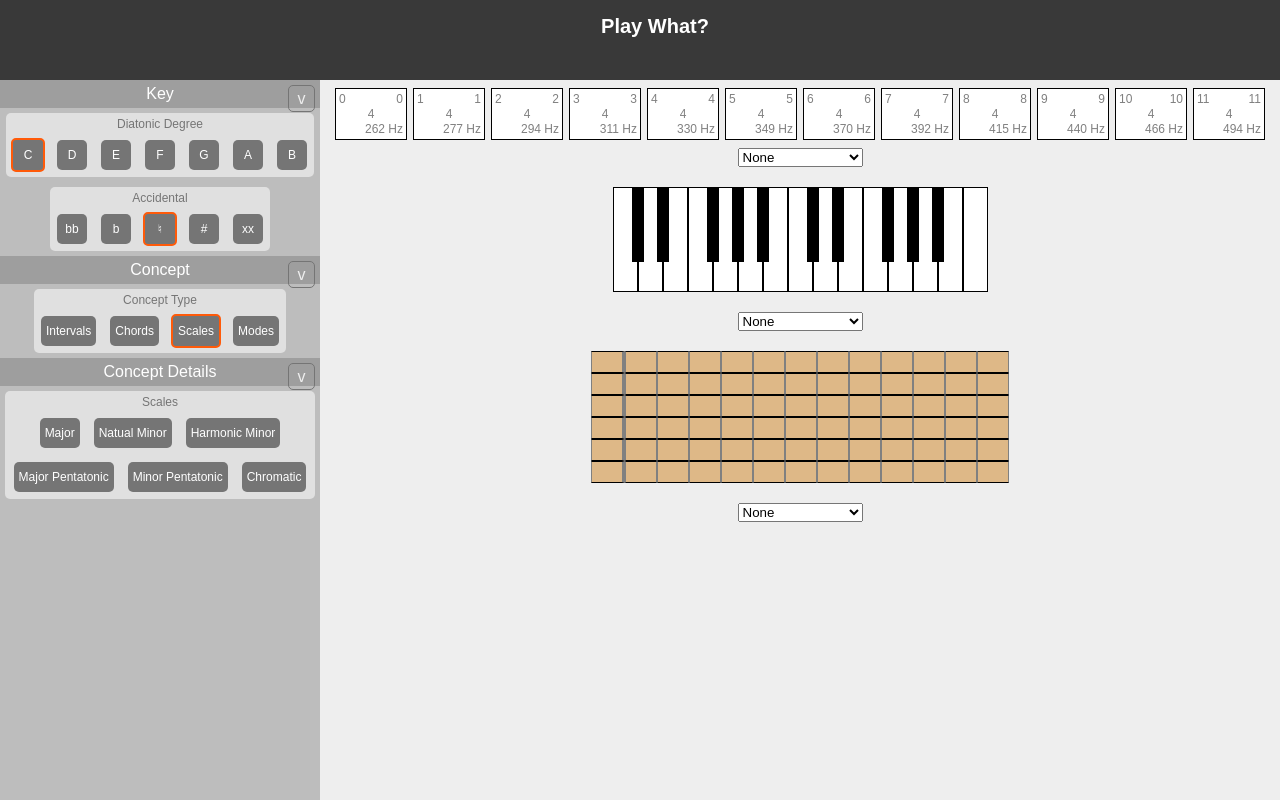
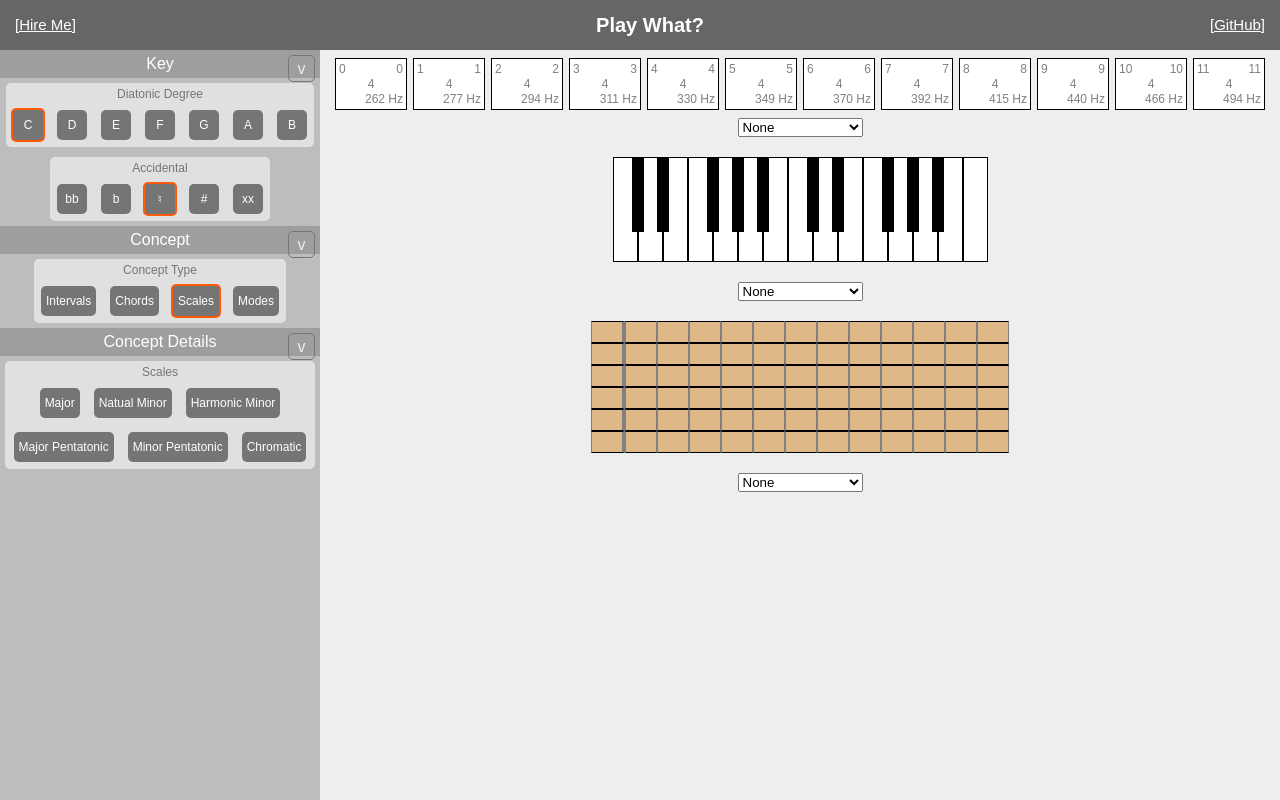
Before and after one commit to dan9418/play-what-beta, a React app: page / in a window 1280 px wide. Shown: the top 800 px of the page. Built offline with nearby package versions, Linux system fonts and the light colour scheme.

Commit message:
page css

```diff
--- a/src/App.tsx
+++ b/src/App.tsx
@@ -68,9 +68,21 @@ export class App extends React.Component<any, any> {
 	render = () => {
 		return (
 			<div id='app-container'>
-				<div id='header'>Play What?</div>
-				<Toolbar changeKey={this.changeKey} changeConceptType={this.changeConceptType} setConcept={this.setConcept} selectedKey={this.state.key} selectedConceptType={this.state.conceptType} selectedConcepts={this.state.concepts} />
-				<ViewManager notes={this.getNotes()} />
+				<div id='header'>
+					<div className='left link-box'>
+						<a href="" target="_blank">[Hire Me]</a>
+					</div>
+					<div className='center'>
+						Play What?
+					</div>
+					<div className='right link-box'>
+						<a href="" target="_blank">[GitHub]</a>
+					</div>
+				</div>
+				<div id='main'>
+					<Toolbar changeKey={this.changeKey} changeConceptType={this.changeConceptType} setConcept={this.setConcept} selectedKey={this.state.key} selectedConceptType={this.state.conceptType} selectedConcepts={this.state.concepts} />
+					<ViewManager notes={this.getNotes()} />
+				</div>
 			</div>
 		);
 	};
--- a/src/Common/Common.css
+++ b/src/Common/Common.css
@@ -12,16 +12,56 @@ h1, h2, h3, h4, h5, h6 {
 }
 
 #header {
+    text-align: center;
+    width: 100%;
+    height: 30px;
+    background-color: #666;
+    color: white;
+    padding: 10px;
+}
+
+.link-box {
+	font-size: 15px;
+    line-height: 30px;
+}
+
+a {
+	color:white;
+}
+
+a:hover {
+	font-weight: bold;
+	color:#FF5A09;
+	cursor: pointer;
+}
+
+#header div {
+	display: inline-block;
+}
+
+#header .center {
 	font-size: 20px;
-	font-weight: bold;
-	text-align: center;
+    line-height: 30px;
+    font-weight: bold;
+}
+
+#header .left {
 	position: absolute;
-	top: 0px;
-	width: 100%;
-	height: 10%;
-	background-color: #393939;
-	color: white;
-	padding: 15px;
+	left: 15px
+}
+
+#header .right {
+	position: absolute;
+	right: 15px
+}
+
+#main {
+	position:absolute;
+    top: 50px;
+    left:0px;
+    right:0px;
+    bottom:0px;
+    overflow-y:scroll;
 }
 
 /* Degrees */
--- a/src/Toolbar/Toolbar.css
+++ b/src/Toolbar/Toolbar.css
@@ -10,10 +10,10 @@
 	background-color: #BDBDBD;
     text-align: center;
     width: 25%;
-    height: 90%;
+    height: 100%;
     display: inline-block;
     position: absolute;
     left: 0;
-    bottom: 0;
+    top: 0;
     overflow-y: scroll;
 }
--- a/src/ViewManager/ViewManager.css
+++ b/src/ViewManager/ViewManager.css
@@ -1,11 +1,11 @@
 #view-manager {
     background-color: #EEEEEE;
     width: 75%;
-    height: 90%;
+    height: 100%;
     display: inline-block;
     position: absolute;
     right: 0;
-    bottom: 0;
+    top: 0;
     overflow-y: scroll;
 }
 
```
Also changed, not shown: 1 other file (tests, documents, lock files or other folders).
